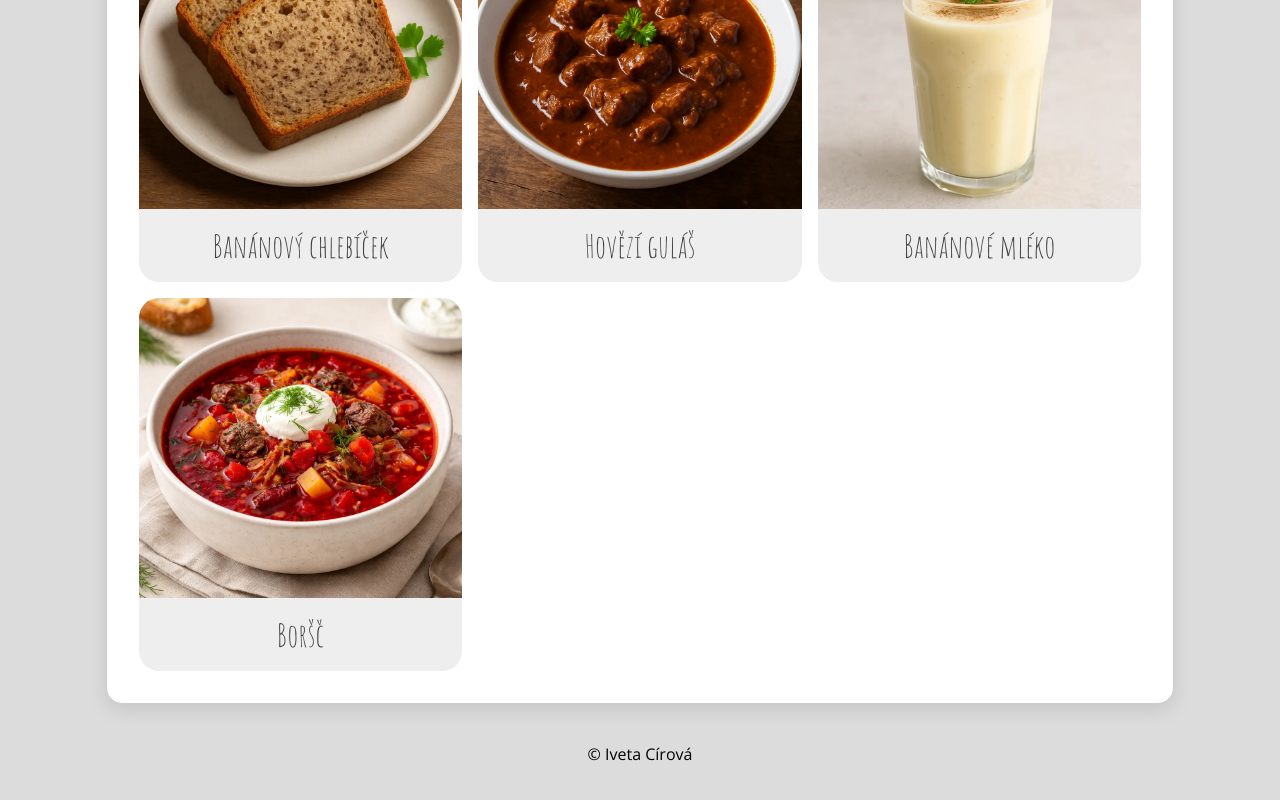
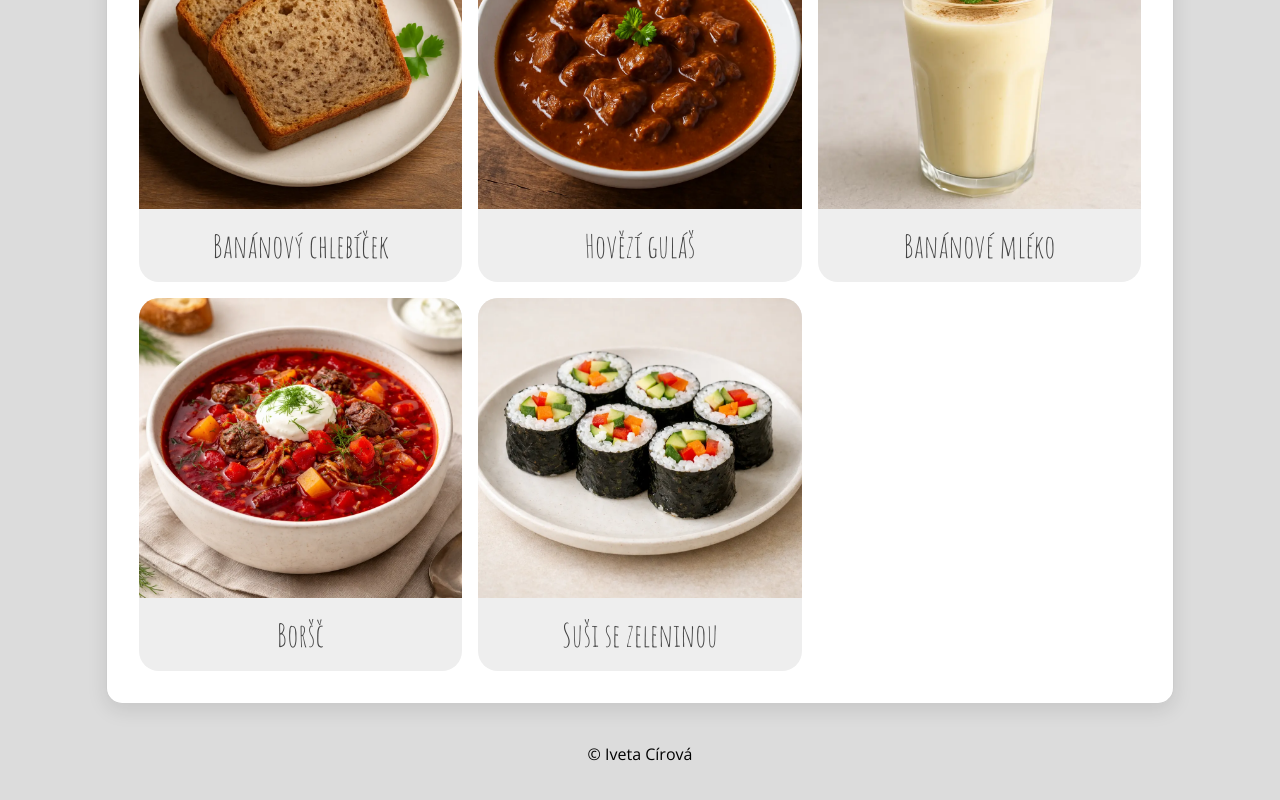
Before and after one commit to icirova/menu-planner, a React (Vite) app: page /recipes in a window 1280 px wide. Shown: the part 6446-7246 px from the top of the page. Built offline with nearby package versions, Linux system fonts and the light colour scheme; a web font is replaced by a local one.

Commit message:
Add built-in vegetable sushi recipe

```diff
--- a/data/recipes.js
+++ b/data/recipes.js
@@ -875,5 +875,25 @@ export const recipes = [
     suitableFor: ["bez mléka"],
     calories: 320,
     workflow: "Maso uvař ve vývaru téměř doměkka. Na oleji orestuj cibuli a mrkev, přidej řepu a rajčatový protlak. Do vývaru vlož brambory a zelí, po chvíli přidej orestovanou zeleninu a maso. Vař do změknutí, dochuť octem, solí a pepřem."
+  },
+  {
+    id: 50,
+    title: "Suši se zeleninou",
+    servings: 4,
+    tags: ["obědy", "večeře"],
+    photo_urls: ["/imgRecipe/susi-maki.webp"],
+    ingredients: [
+      { amount: 300, unit: "g", item: "sushi rýže" },
+      { amount: 4, unit: "lžíce", item: "rýžový ocet" },
+      { amount: 1, unit: "ks", item: "okurka" },
+      { amount: 1, unit: "ks", item: "mrkev" },
+      { amount: 1, unit: "ks", item: "avokádo" },
+      { amount: 4, unit: "pláty", item: "řasa nori" },
+      { amount: 2, unit: "lžíce", item: "sójová omáčka" }
+    ],
+    allergens: ["sója"],
+    suitableFor: ["veganské", "bez lepku"],
+    calories: 430,
+    workflow: "Rýži uvař podle návodu a dochuť rýžovým octem. Zeleninu nakrájej na tenké hranolky. Na plát nori rozprostři vrstvu rýže, doprostřed dej zeleninu a avokádo a pevně zaroluj. Rolku nakrájej na kousky a podávej se sójovou omáčkou."
   }
 ];
```
Also changed, not shown: public/imgRecipe/susi-maki.webp (added).
